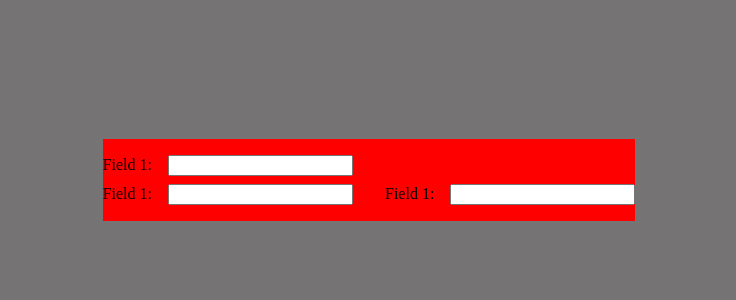
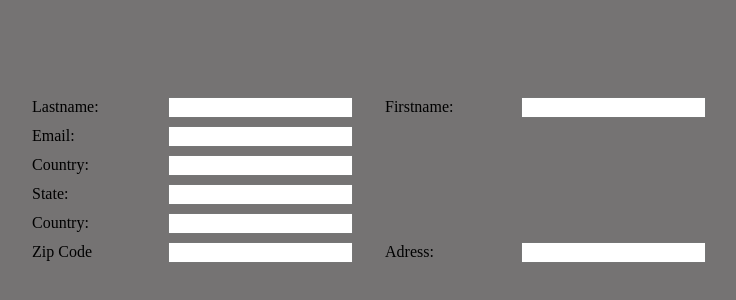
Before and after one commit to slyox96/uni-master-cloud-computer, a React (Vite) app in the folder Milestone_3/Webshop/Frontend/: page /TestB in a window 1280 px wide. Shown: the part 220-520 px from the top of the page, without its empty margins (271-1007 px from the left). Built offline with nearby package versions, Linux system fonts and the light colour scheme; no server answers.

Commit message:
[~] Modify Buttons
update style

```diff
--- a/Milestone_3/Webshop/Frontend/src/Test/TestB.module.scss
+++ b/Milestone_3/Webshop/Frontend/src/Test/TestB.module.scss
@@ -7,21 +7,23 @@
   background-color: rgb(117, 115, 115);
 
   .form {
-        background-color: red;
+    // background-color: rgb(196, 197, 228);
     ul {
       list-style: none;
       padding: 0;
       li {
-                margin-bottom: .5rem;
+        margin-bottom: 0.5rem;
 
-                .input_group{
+        .input_group {
           label {
+          display: inline-block;
+            width: 7.5rem;
             margin-right: 1rem;
           }
           input {
             margin-right: 2rem;
           }
-                    input:last-child{
+          input:last-child {
             margin-right: 0;
           }
         }
--- a/Milestone_3/Webshop/Frontend/src/Test/TestB.tsx
+++ b/Milestone_3/Webshop/Frontend/src/Test/TestB.tsx
@@ -1,30 +1,56 @@
-import styles from './TestB.module.scss';
+import styles from "./TestB.module.scss";
 
 function TestB() {
-
   return (
     <div className={styles.container}>
       <form className={styles.form}>
         <ul>
           <li>
-          <div className={styles.input_group}>
-              <label>Field 1:</label>
+            <div className={styles.input_group}>
+              <label>Lastname:</label>
+              <input></input>
+
+              <label>Firstname:</label>
               <input></input>
             </div>
           </li>
           <li>
             <div className={styles.input_group}>
-              <label>Field 1:</label>
+              <label>Email:</label>
+              <input></input>
+            </div>
+          </li>
+          <li>
+            <div className={styles.input_group}>
+              <label>Country:</label>
+              <input></input>
+            </div>
+          </li>
+          <li>
+            <div className={styles.input_group}>
+              <label>State:</label>
+              <input></input>
+            </div>
+          </li>
+          <li>
+            <div className={styles.input_group}>
+              <label>Country:</label>
+              <input></input>
+            </div>
+          </li>
+          <li>
+            <div className={styles.input_group}>
+              <label>Zip Code</label>
               <input></input>
 
-              <label>Field 1:</label>
+              <label>Adress:</label>
               <input></input>
             </div>
           </li>
         </ul>
-      </form >
+      </form>
     </div>
-  )
+  );
 }
 
-export default TestB
+export default TestB;
--- a/Milestone_3/Webshop/Frontend/src/components/ModifyProduct.module.scss
+++ b/Milestone_3/Webshop/Frontend/src/components/ModifyProduct.module.scss
@@ -1,13 +1,12 @@
 @use "../scss/colors.scss";
 
-.container {
+.modify_container {
   flex: 1;
   display: flex;
   justify-content: end;
   align-items: center;
   padding-right: 0.5rem;
   gap: 0.5rem;
-  opacity: 0;
   transition: opacity 0.3s;
 
   .button_edit {
@@ -26,6 +25,11 @@
 
     &:hover {
       background-color: colors.$edit-secondary;
+    }
+
+    img {
+      width: 400%;
+      aspect-ratio: 1 / 1;
     }
   }
 
@@ -46,5 +50,10 @@
     &:hover {
       background-color: colors.$delte-secondary;
     }
+
+    img {
+      width: 400%;
+      aspect-ratio: 1 / 1;
+    }
   }
 }
--- a/Milestone_3/Webshop/Frontend/src/components/ModifyProduct.tsx
+++ b/Milestone_3/Webshop/Frontend/src/components/ModifyProduct.tsx
@@ -10,7 +10,7 @@ type ModifyProductProps = {
 
 const ModifyProduct: React.FC<ModifyProductProps> = ({productId}) => {
   return (
-    <div className={styles.container}>
+    <div className={styles.modify_container}>
       <button
         className={styles.button_edit}
         onClick={() => console.log(`edit ${productId}`)}
--- a/Milestone_3/Webshop/Frontend/src/components/ShopingCard.tsx
+++ b/Milestone_3/Webshop/Frontend/src/components/ShopingCard.tsx
@@ -36,13 +36,13 @@ const ShopingCard: React.FC<ShopingCardProps> = ({ product, isInCart }) => {
             <b>Price:</b> {calculatedPrice}$
           </span>
           {!isInCart ? (
-            <button
-              className={styles.add}
-              onClick={() => addToCart(product.id)}
-            >
-              Add to Cart
-            </button>
-            // <ModifyProduct productId={product.id}/>
+            // <button
+            //   className={styles.add}
+            //   onClick={() => addToCart(product.id)}
+            // >
+            //   Add to Cart
+            // </button>
+            <ModifyProduct productId={product.id}/>
           ) : (
             <Quantity productId={product.id} />
           )}
```
Lines whose indentation alone changed are shown as unchanged.
